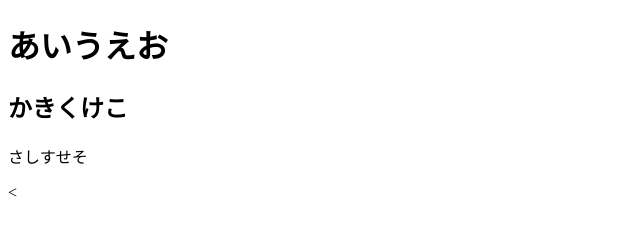
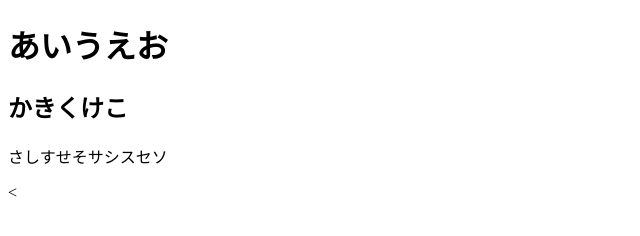
Before and after one commit to 0304greenflash/firstTest4, a plain HTML site: page index.html in a window 1280 px wide. Shown: the full height of the page, 0-640 px from the left. Drawn offline with Linux system fonts and the light colour scheme.

Commit message:
テスト03+

```diff
--- a/index.html
+++ b/index.html
@@ -7,6 +7,6 @@
 <body>
     <h1>あいうえお</h1>
     <h2>かきくけこ</h2>
-    <p>さしすせそ</p>
+    <p>さしすせそサシスセソ</p>
 <</body>
 </html>
```
